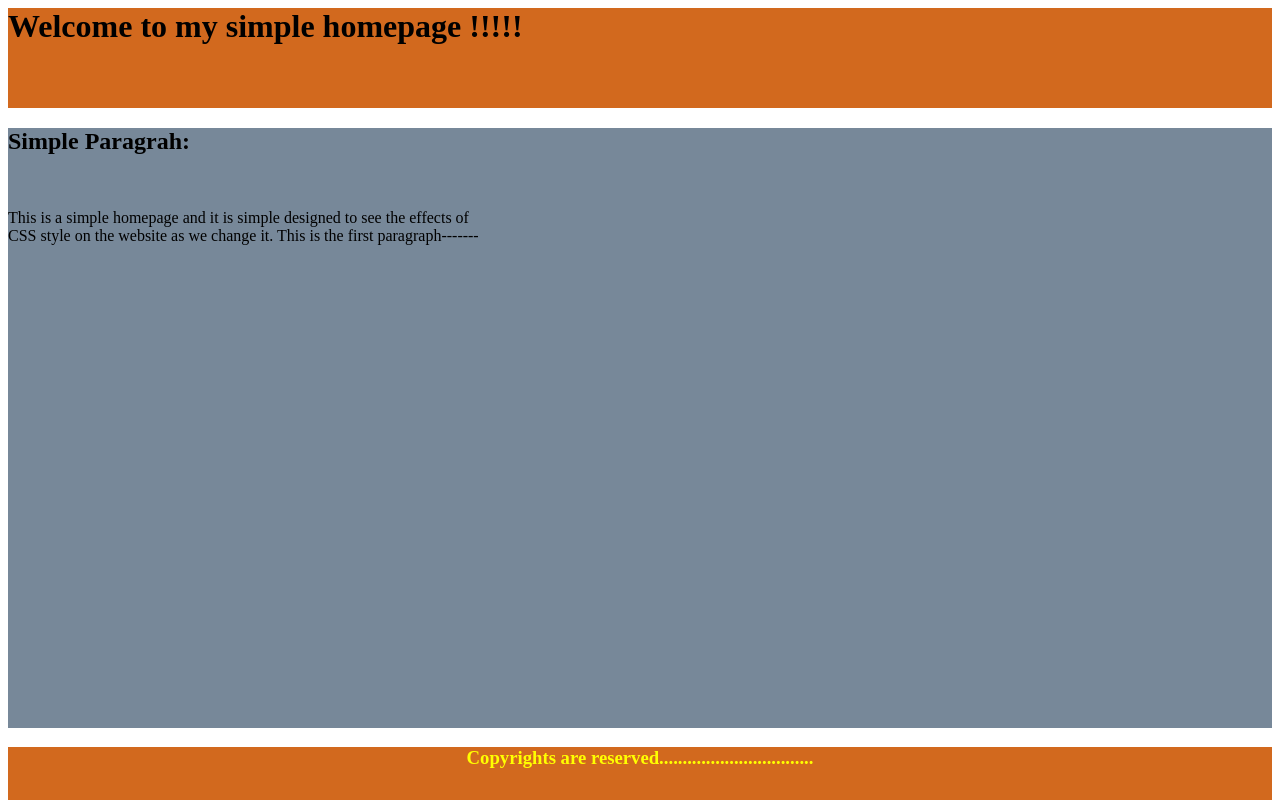
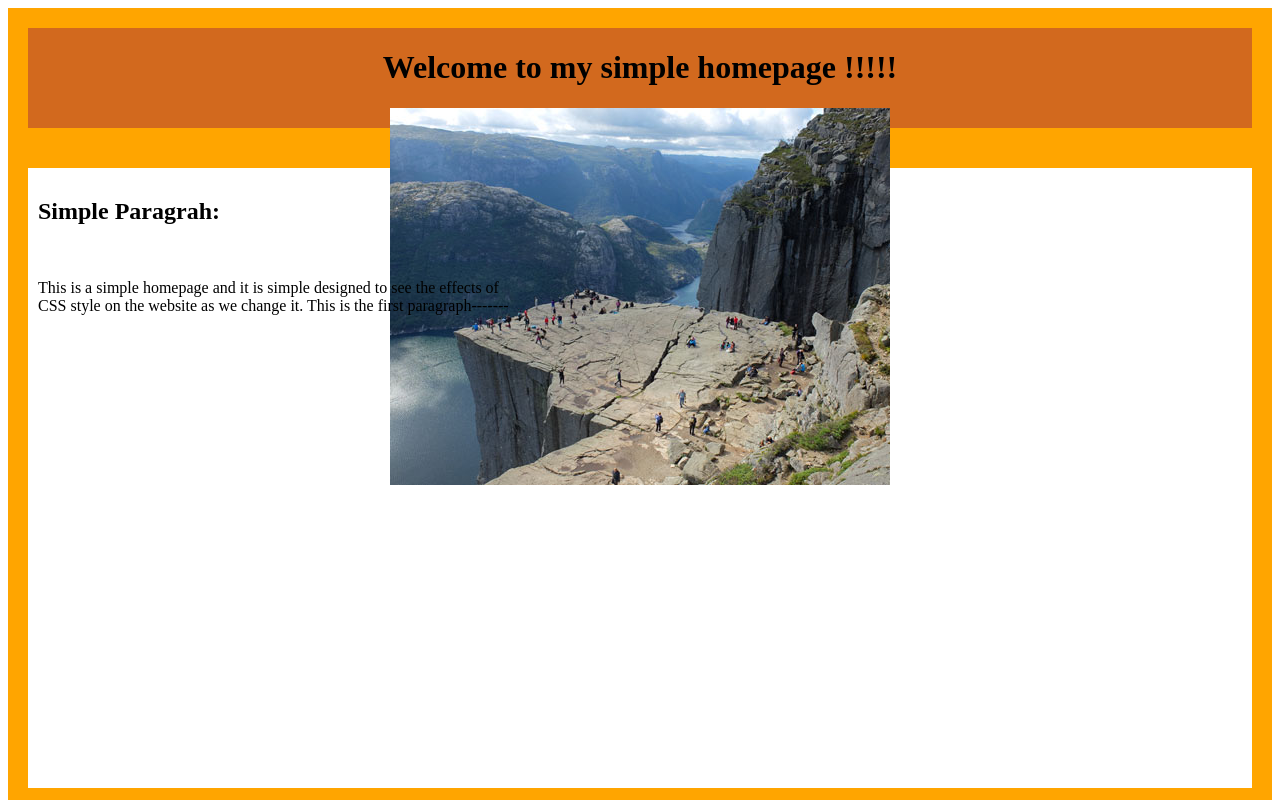
Before and after one commit to abma2008/ABMA, a plain HTML site: page index.html in a window 1280 px wide. Shown: the top 800 px of the page. Drawn offline with Linux system fonts and the light colour scheme.

Commit message:
sgThis is the same ABMA file with one extra subfolder of images

```diff
--- a/index.html
+++ b/index.html
@@ -9,19 +9,28 @@
                 background-color:chocolate;
                 height: 100px;
                 color:black;
-                text-align:left;
+                text-align:center;
+                border: 20px solid orange;
             }
             #body{
-                background-color:lightslategray;
+                background-color:white;
                 height:600px;
                 color: black;
                 text-align:left;
+                border: 20px solid orange;
+                padding: 10px;
             }
             #footer{
                 background-color:chocolate;
                 height: 100px;
                 color:yellow;
                 text-align: center;
+                border: 20px solid orange;
+            }
+            #img{
+                float: right;
+                height: 80px;
+                width: 20px;
             }
         </style>
     </head>
@@ -29,6 +38,7 @@
         <div id="main">
             <div id="header">
                 <h1> Welcome to my simple homepage !!!!!</h1>
+                <img src="images/test.jpg">
             </div>
             <div id="body">
                 <h2> Simple Paragrah:</h2><br>
```
Also changed, not shown: images/test.jpg (added).
